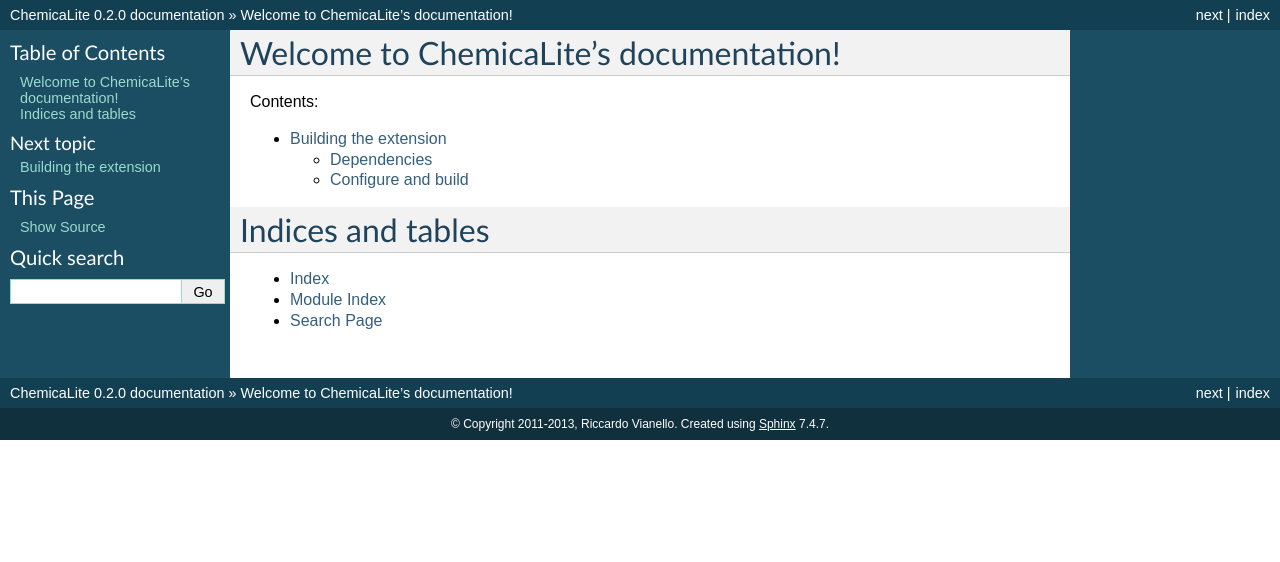
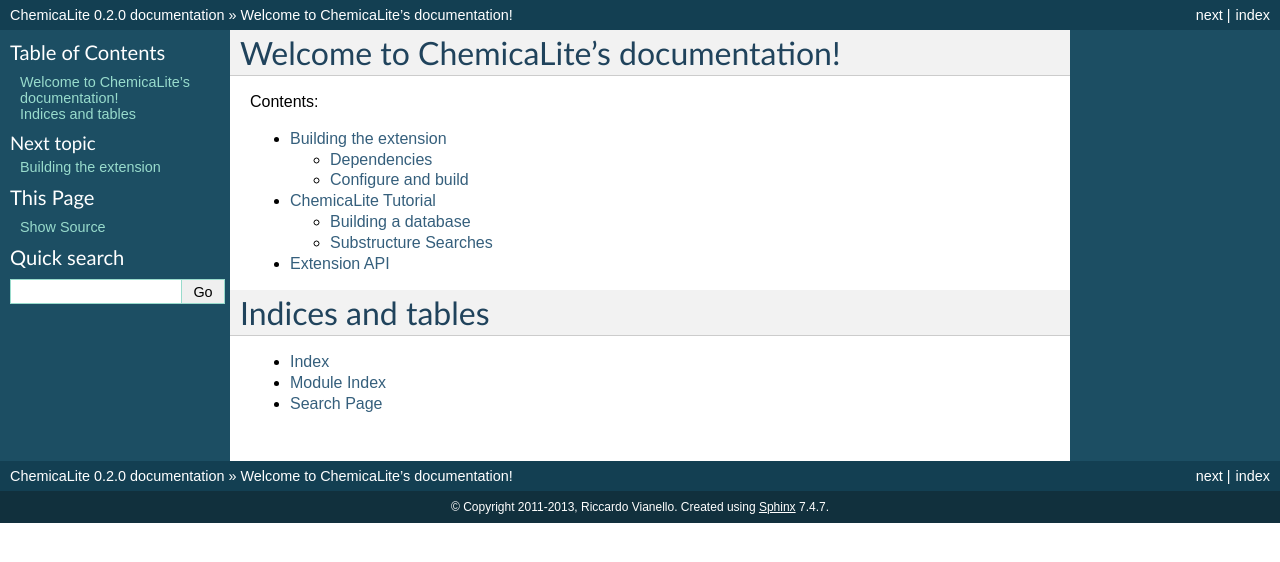
Before and after one commit to rvianello/chemicalite, a Sphinx documentation site: the page built from docs/index.rst, in a window 1280 px wide. Shown: the top 562 px of the page. Built offline with Sphinx 7.4.7, drawn with Linux system fonts in a browser that asks for light colours.

Commit message:
added some doc stubs

```diff
--- /dev/null
+++ b/docs/api.rst
@@ -0,0 +1,2 @@
+Extension API
+=============
--- a/docs/index.rst
+++ b/docs/index.rst
@@ -12,6 +12,8 @@
    :maxdepth: 2
 
    build
+   tutorial
+   api
 
 Indices and tables
 ==================
--- /dev/null
+++ b/docs/tutorial.rst
@@ -0,0 +1,8 @@
+ChemicaLite Tutorial
+====================
+
+Building a database
+-------------------
+
+Substructure Searches
+---------------------
```
